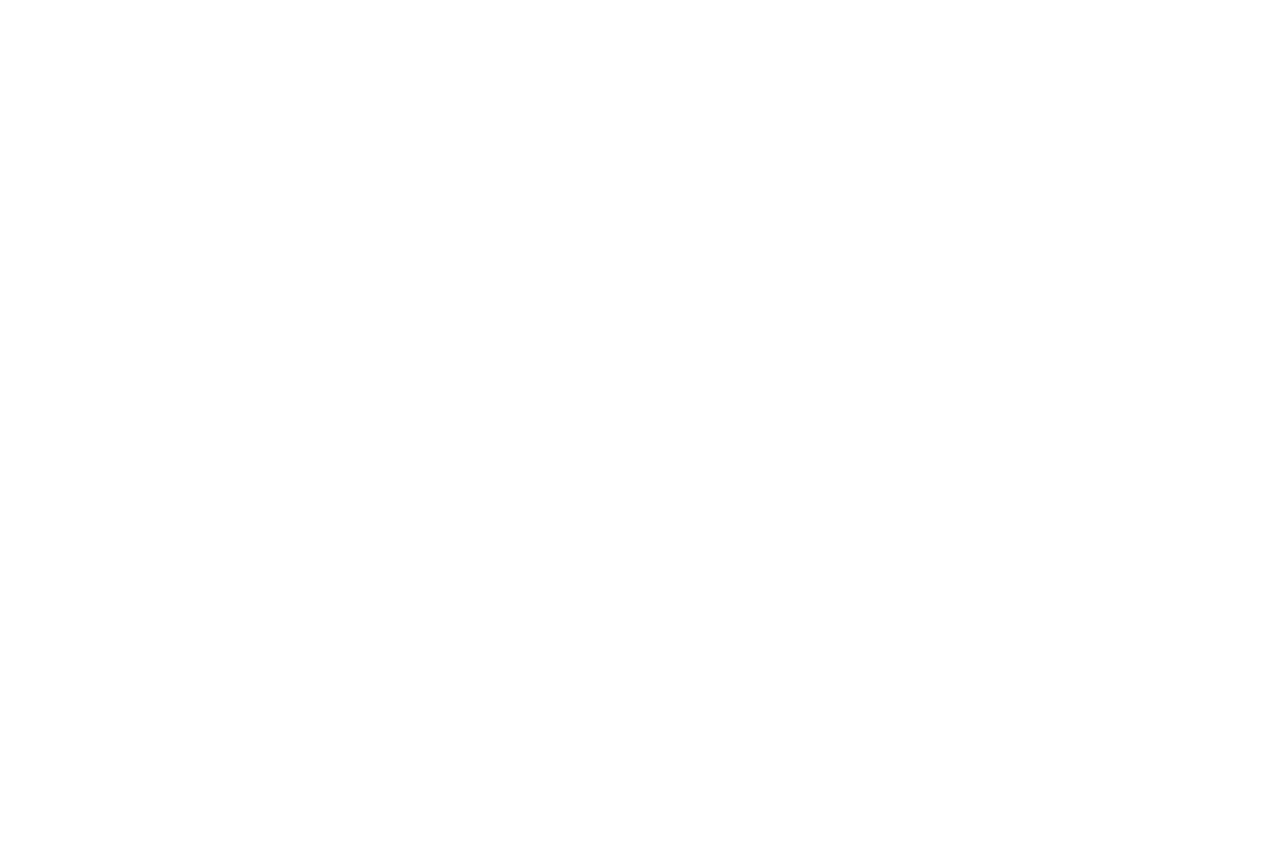
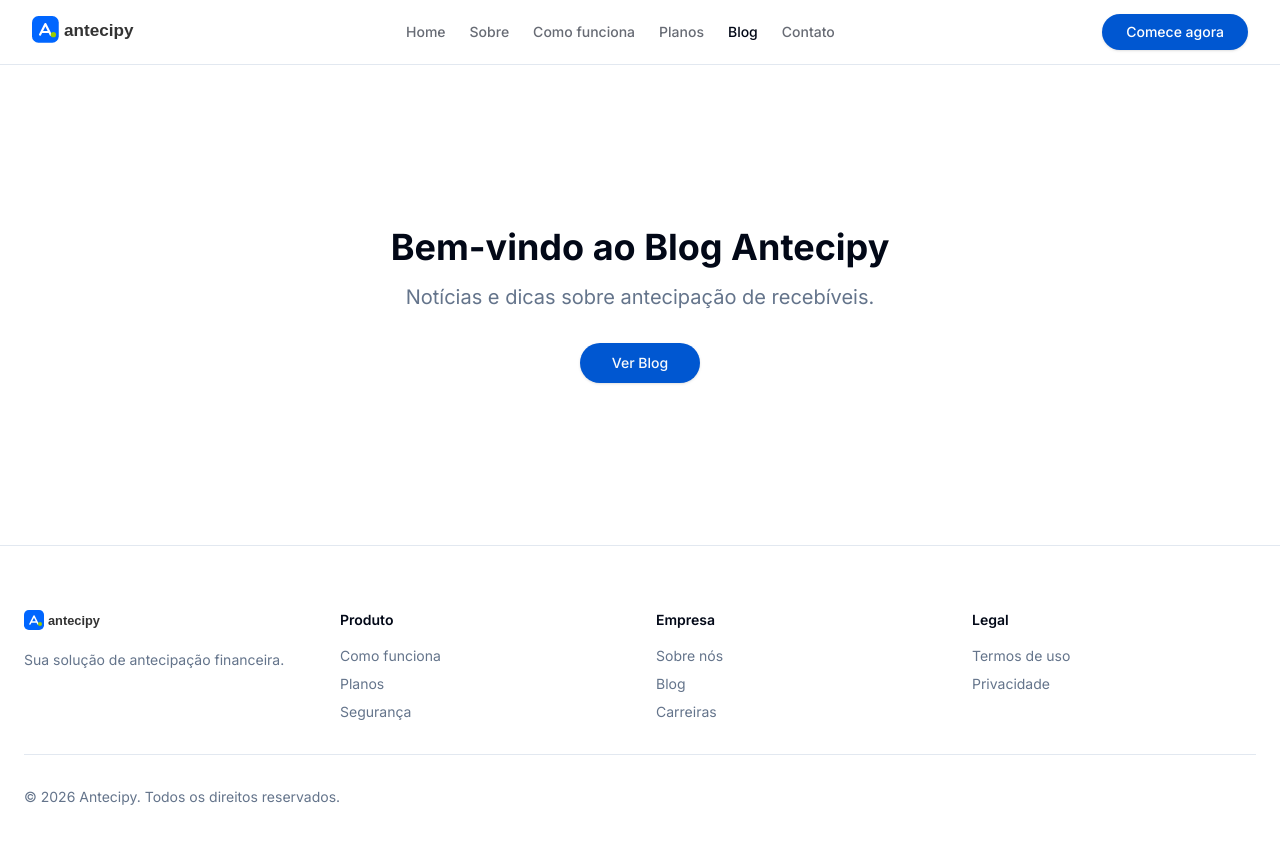
Before and after one commit to jeanads2019-coder/blog-antecipy, a Next.js app: page / in a window 1280 px wide. Before the commit this address had no page. Shown: the top 844 px of the page. Before the commit the page ends 800 px from the top, so only its background shows below. Built offline with nearby package versions, Linux system fonts and the light colour scheme.

Commit message:
Deployment: Final fix for Vercel routing and project structure

```diff
--- a/src/app/page.tsx
+++ b/src/app/page.tsx
@@ -1,6 +1,14 @@
-
-import { redirect } from 'next/navigation'
+import Link from 'next/link'
+import { Button } from '@/components/ui/button'
 
 export default function Home() {
-  redirect('/blog')
+  return (
+    <div className="flex flex-col items-center justify-center min-h-[60vh] text-center px-4">
+      <h1 className="text-4xl font-bold mb-4">Bem-vindo ao Blog Antecipy</h1>
+      <p className="text-xl text-muted-foreground mb-8">Notícias e dicas sobre antecipação de recebíveis.</p>
+      <Link href="/blog">
+        <Button size="lg" className="rounded-full px-8">Ver Blog</Button>
+      </Link>
+    </div>
+  )
 }
--- a/src/middleware.ts
+++ b/src/middleware.ts
@@ -1,5 +1,4 @@
-
-import { type NextRequest } from 'next/server'
+import { NextResponse, type NextRequest } from 'next/server'
 import { updateSession } from './lib/middleware-auth'
 
 export async function middleware(request: NextRequest) {
@@ -7,6 +6,8 @@
     if (request.nextUrl.pathname.startsWith('/admin')) {
         return await updateSession(request)
     }
+
+    return NextResponse.next()
 }
 
 export const config = {
```
